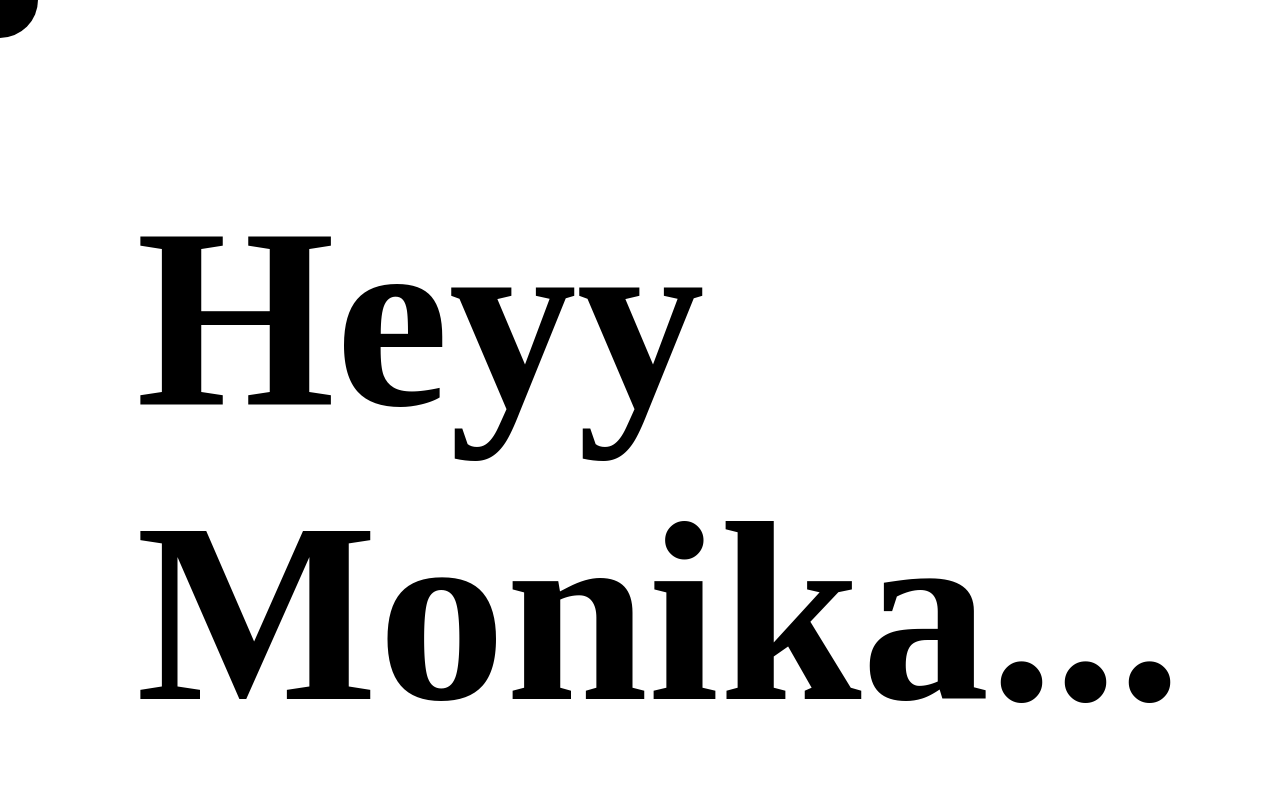
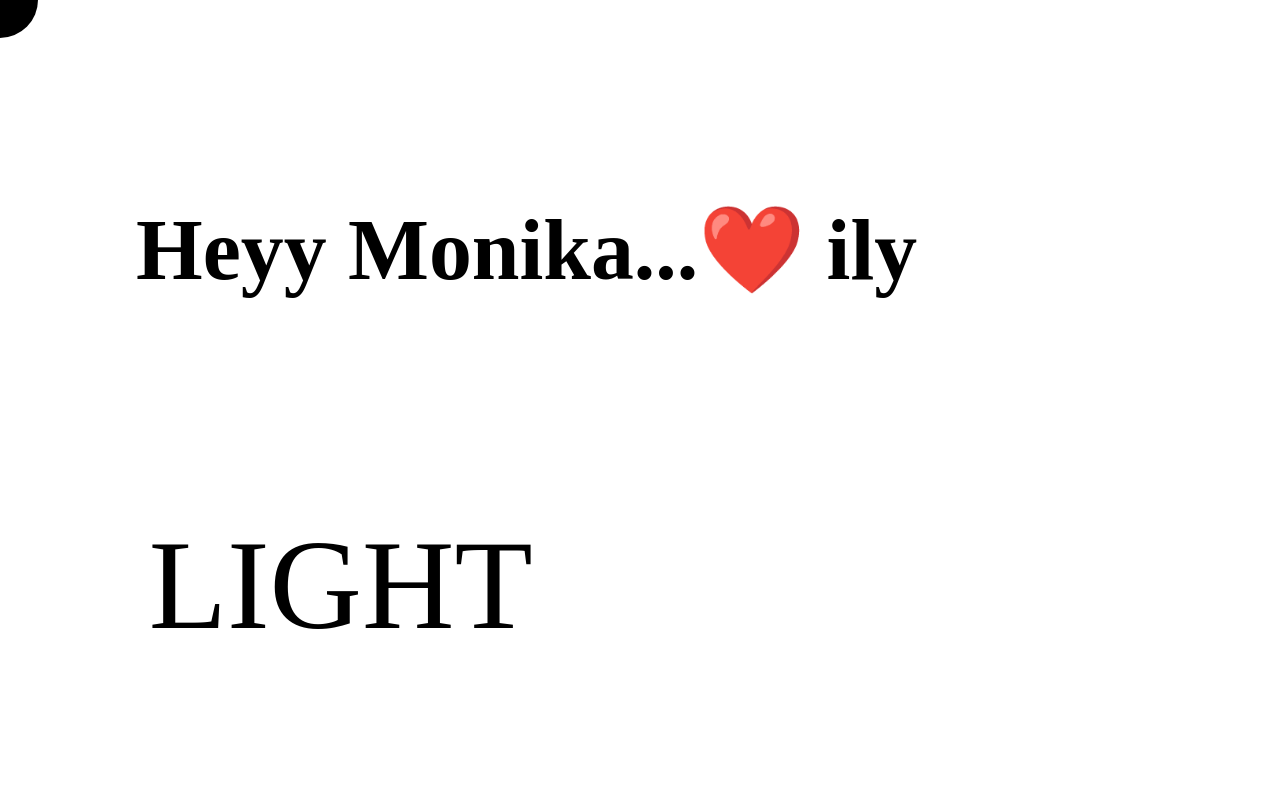
Before and after one commit to rexroshan002/rex-2, a plain HTML site: page index.html in a window 1280 px wide. Shown: the top 800 px of the page. Drawn offline with Linux system fonts and the light colour scheme; a web font is replaced by a local one.

Commit message:
Update index.html

```diff
--- a/index.html
+++ b/index.html
@@ -10,7 +10,7 @@
 
 <body>
     <header>
-        <h1>Heyy Monika...</h1>
+        <h6>Heyy Monika...❤️ ily</h6>
         <span id="logo">LIGHT</span>
         <span id="logoMask">Dark</span>
     </header>
```
